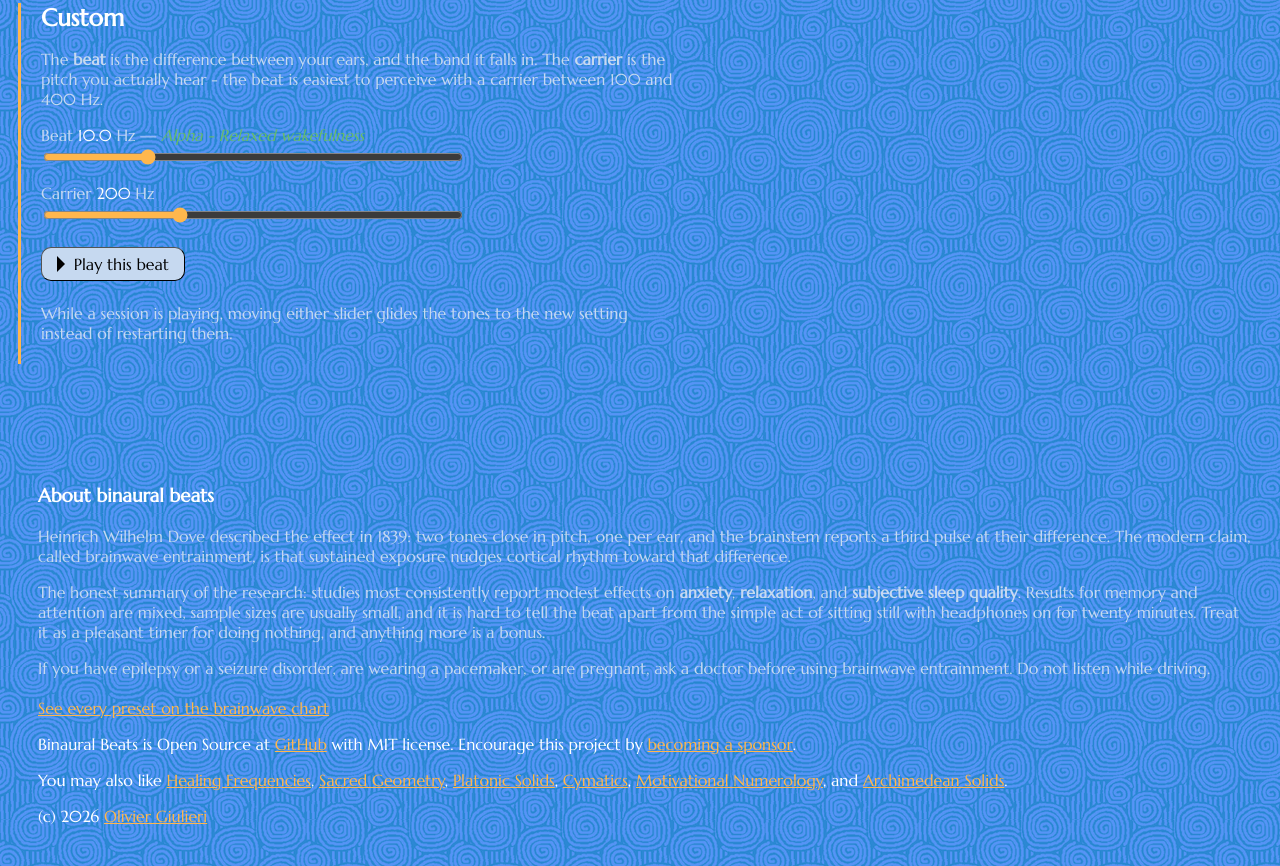
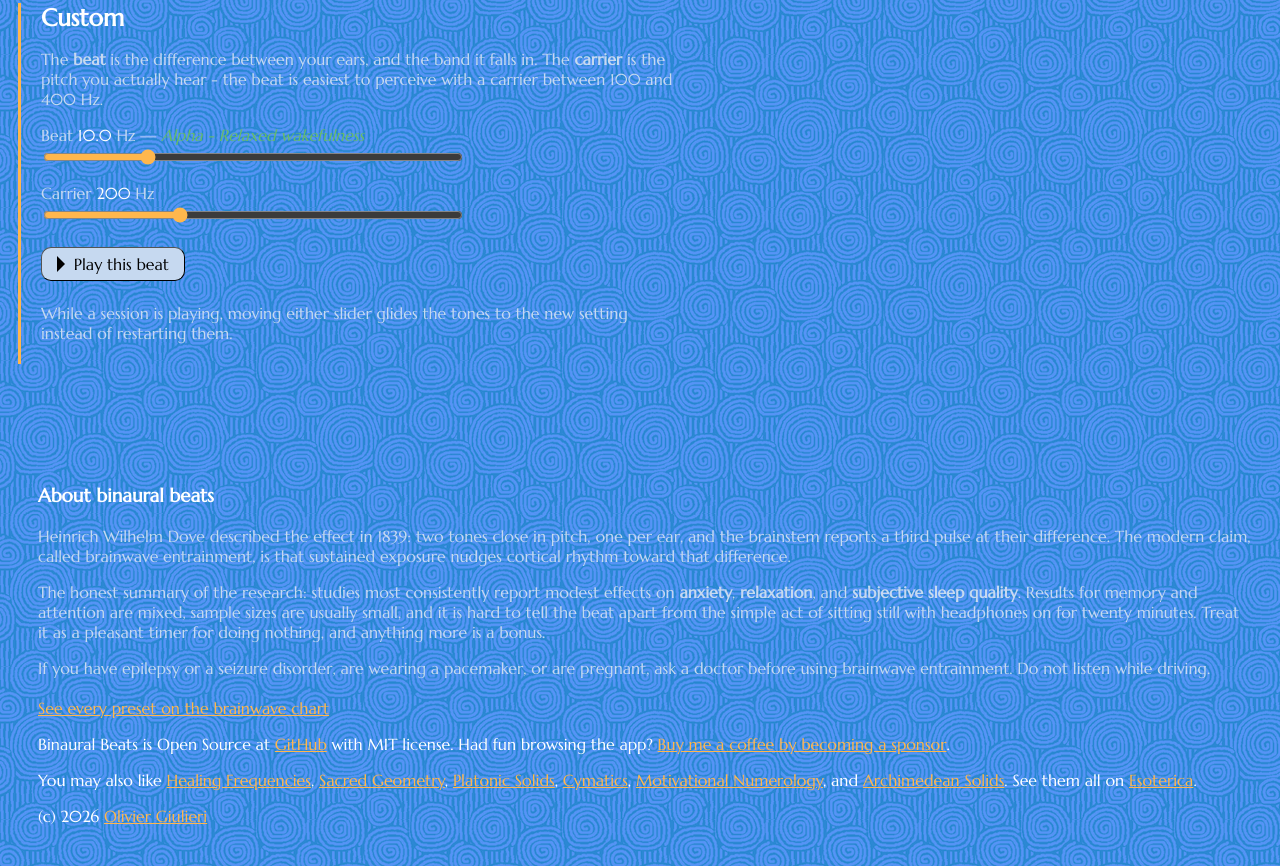
Before and after one commit to evoluteur/binaural-beats, a website: page index.html in a window 1280 px wide. Shown: the part 1475-2341 px from the top of the page. Drawn offline with Linux system fonts and the light colour scheme.

Commit message:
docs: text edits

```diff
--- a/index.html
+++ b/index.html
@@ -351,12 +351,12 @@
             rel="noopener"
             >GitHub</a
           >
-          with MIT license. Encourage this project by
+          with MIT license. Had fun browsing the app?
           <a
             href="https://github.com/sponsors/evoluteur"
             target="_blank"
             rel="noopener"
-            >becoming a sponsor</a
+            >Buy me a coffee by becoming a sponsor</a
           >.
         </p>
         <p>
@@ -397,6 +397,13 @@
             rel="noopener"
             >Archimedean Solids</a
           >.
+          See them all on
+          <a
+            href="https://evoluteur.github.io/esoterica.html"
+            target="_blank"
+            rel="noopener"
+            >Esoterica</a
+          >.
         </p>
         <p>
           (c) 2026
--- a/package.json
+++ b/package.json
@@ -1,5 +1,5 @@
 {
-  "name": "binaural-beats",
+  "name": "evol-binaural-beats",
   "version": "1.0.0",
   "description": "Play binaural beats for sleep, meditation, relaxation, and focus: Delta, Theta, Alpha, Beta, and Gamma brainwave frequencies, with an optional pink or brown noise bed.",
   "repository": "github:evoluteur/binaural-beats",
```
Also changed, not shown: README.md.
